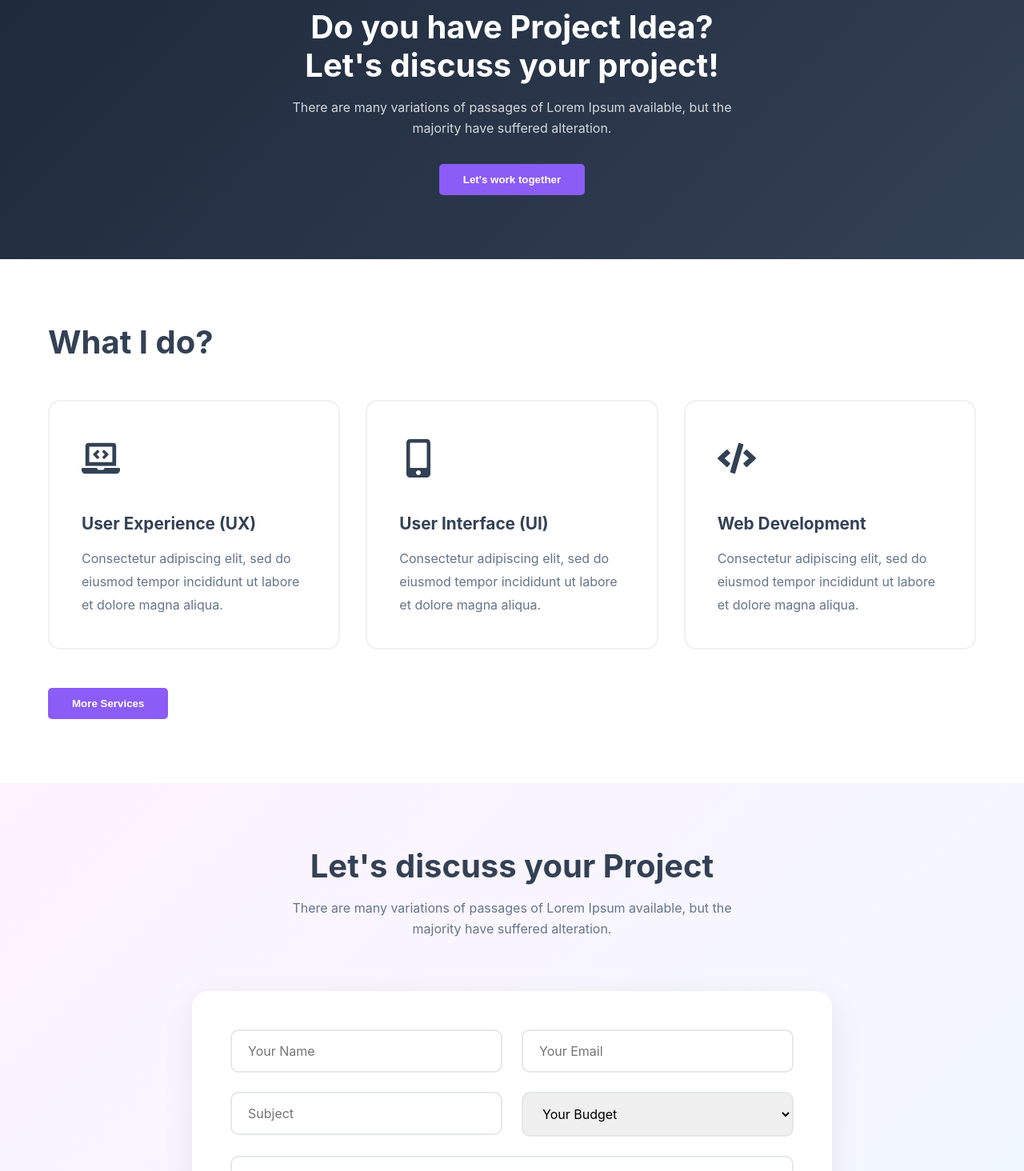
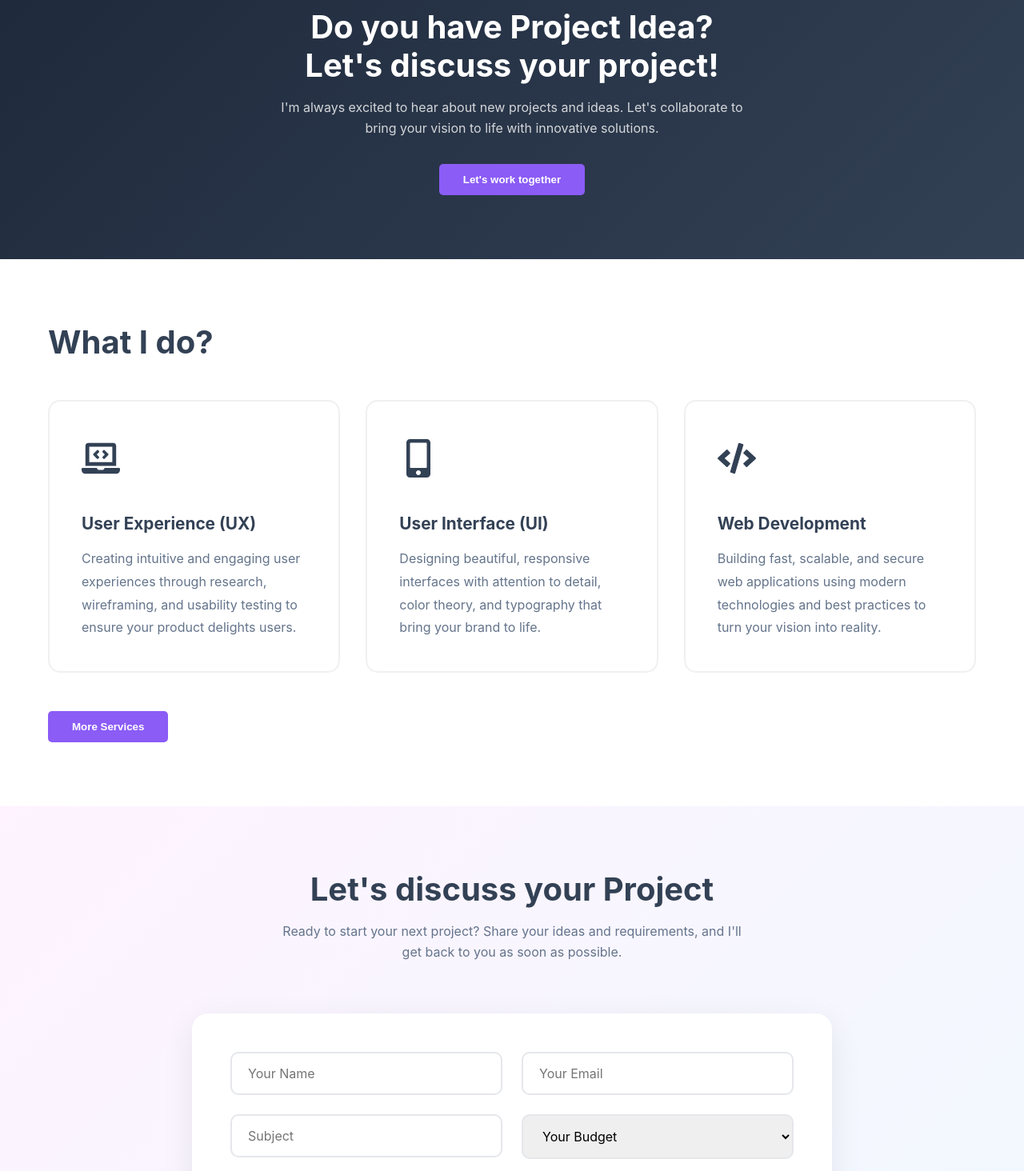
Before and after one commit to MichelMUNEZERO/MichelPortfolio, a React (Vite) app: page / in a window 1280 px wide. Shown: the part 3740-5204 px from the top of the page at 80% size. Built offline with nearby package versions, Linux system fonts and the light colour scheme.

Commit message:
Update content: Replace placeholder text with proper descriptions in Services, Contact, ProjectIdea sections and update copyright year to 2023

```diff
--- a/src/components/Contact.jsx
+++ b/src/components/Contact.jsx
@@ -29,8 +29,8 @@ function Contact() {
         <div className="contact-header">
           <h2 className="section-title">Let's discuss your Project</h2>
           <p className="contact-subtitle">
-            There are many variations of passages of Lorem Ipsum available, but
-            the majority have suffered alteration.
+            Ready to start your next project? Share your ideas and requirements,
+            and I'll get back to you as soon as possible.
           </p>
         </div>
 
--- a/src/components/Footer.jsx
+++ b/src/components/Footer.jsx
@@ -84,7 +84,7 @@ function Footer() {
         </div>
 
         <div className="footer-bottom">
-          <p>&copy; 2026 Michel MUNEZERO. All rights reserved.</p>
+          <p>&copy; 2023 Michel MUNEZERO. All rights reserved.</p>
           <div className="social-links">
             <a
               href="http://linkedin.com/in/michelmunezero"
--- a/src/components/ProjectIdea.jsx
+++ b/src/components/ProjectIdea.jsx
@@ -12,8 +12,8 @@ function ProjectIdea() {
             Let's discuss your project!
           </h2>
           <p>
-            There are many variations of passages of Lorem Ipsum available, but
-            the majority have suffered alteration.
+            I'm always excited to hear about new projects and ideas. Let's
+            collaborate to bring your vision to life with innovative solutions.
           </p>
           <button className="btn-primary">Let's work together</button>
         </div>
--- a/src/components/Services.jsx
+++ b/src/components/Services.jsx
@@ -8,19 +8,19 @@ function Services() {
       icon: <FaLaptopCode />,
       title: "User Experience (UX)",
       description:
-        "Consectetur adipiscing elit, sed do eiusmod tempor incididunt ut labore et dolore magna aliqua.",
+        "Creating intuitive and engaging user experiences through research, wireframing, and usability testing to ensure your product delights users.",
     },
     {
       icon: <FaMobileAlt />,
       title: "User Interface (UI)",
       description:
-        "Consectetur adipiscing elit, sed do eiusmod tempor incididunt ut labore et dolore magna aliqua.",
+        "Designing beautiful, responsive interfaces with attention to detail, color theory, and typography that bring your brand to life.",
     },
     {
       icon: <FaCode />,
       title: "Web Development",
       description:
-        "Consectetur adipiscing elit, sed do eiusmod tempor incididunt ut labore et dolore magna aliqua.",
+        "Building fast, scalable, and secure web applications using modern technologies and best practices to turn your vision into reality.",
     },
   ];
 
```
